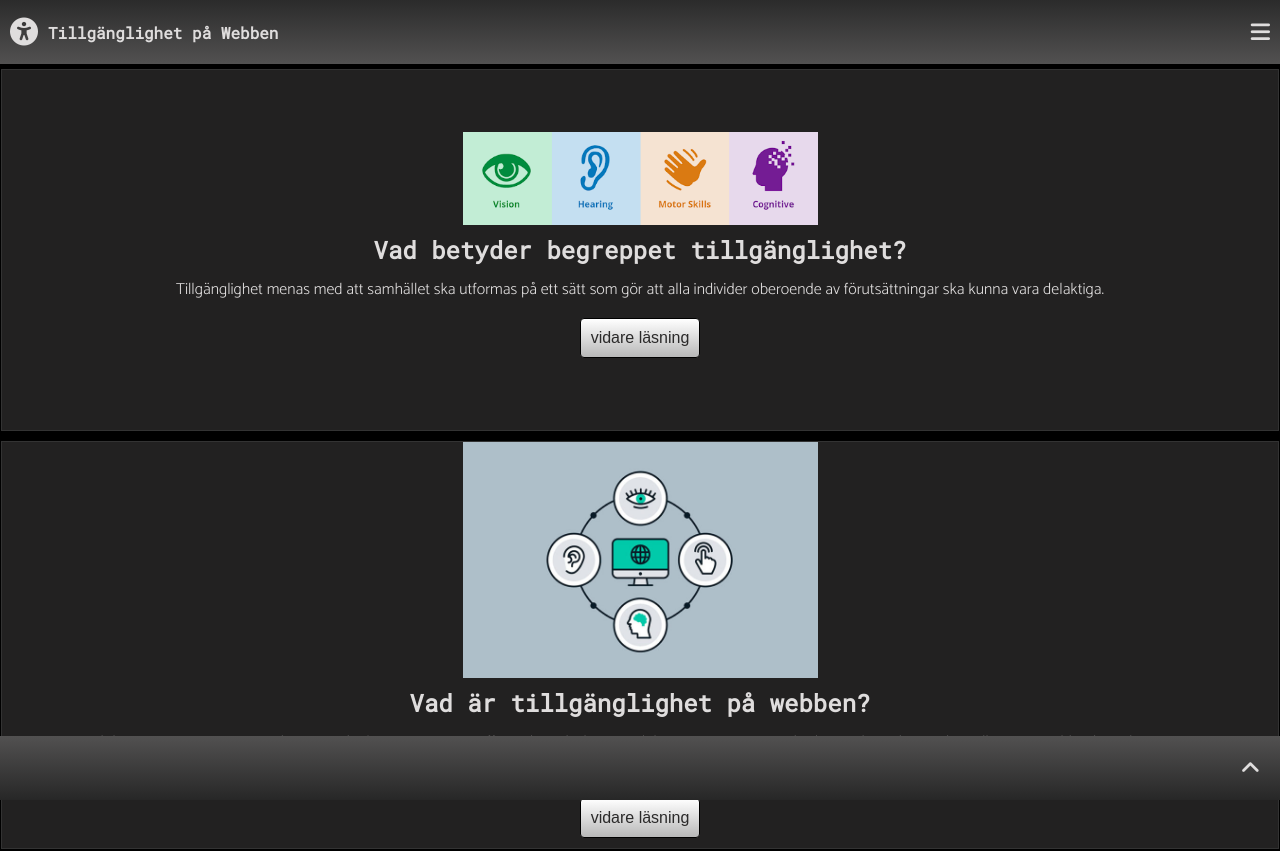
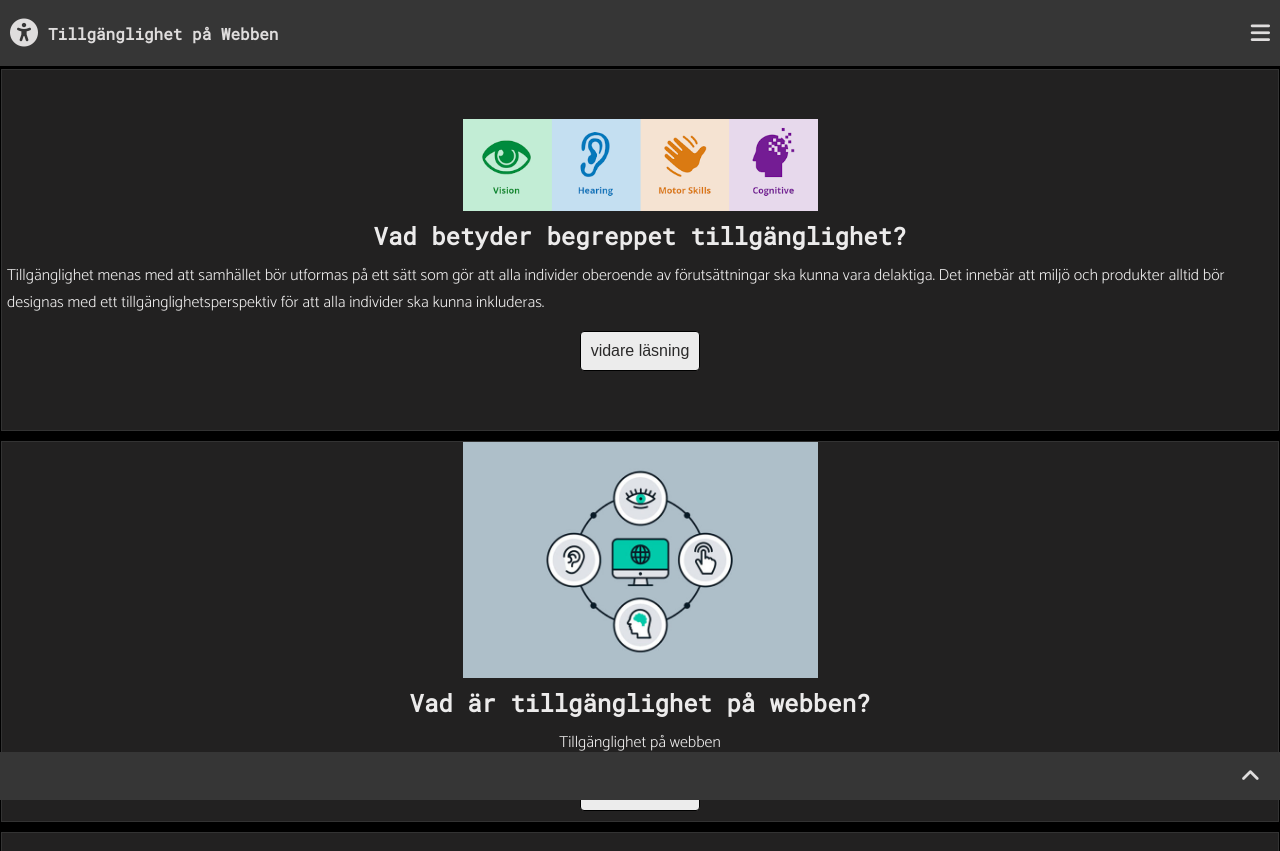
Before and after one commit to piggelini/HTML_CSS_inlamning_2, a plain HTML site: page index.html in a window 1280 px wide. Shown: the top 851 px of the page. Drawn offline with Linux system fonts and the light colour scheme.

Commit message:
scss structured, some style added

```diff
--- a/index.html
+++ b/index.html
@@ -29,8 +29,10 @@
                     <img src="images/apic.png" alt="">
                 </div>
                 <h2>Vad betyder begreppet tillgänglighet?</h2>
-                <p>Tillgänglighet menas med att samhället ska utformas på ett sätt som gör att alla individer oberoende
-                    av förutsättningar ska kunna vara delaktiga.</p>
+                <p>Tillgänglighet menas med att samhället bör utformas på ett sätt som gör att alla individer oberoende
+                    av förutsättningar ska kunna vara delaktiga. Det innebär att miljö och produkter alltid bör
+                    designas med ett tillgänglighetsperspektiv för att alla individer ska kunna inkluderas.
+                </p>
                 <a href="https://www.mfd.se/kunskap/ett-samhalle-for-alla/oka-tillgangligheten-i-samhallet/"><button>vidare
                         läsning</button> </a>
             </article>
@@ -39,10 +41,7 @@
                     <img src="images/Acess.jpg" alt="">
                 </div>
                 <h2>Vad är tillgänglighet på webben?</h2>
-                <p>Lorem ipsum dolor sit amet consectetur adipisicing elit. Suscipit aut quae officiis eligendi aliquam
-                    nihil, numquam error, explicabo modi, quidem sed repellat maiores blanditiis obcaecati magnam
-                    architecto
-                    ut nostrum ab.</p>
+                <p>Tillgänglighet på webben</p>
                 <a href="#"><button> vidare läsning</button></a>
             </article>
             <article>
--- /dev/null
+++ b/styles/partials/_mixins.scss
@@ -0,0 +1,10 @@
+@mixin headerFooterStyle{
+    display:flex;
+    height: 8.3vh;
+    width: 100%;
+    background: rgb(54, 54, 54);
+    align-items: center;
+    justify-content: space-between;
+    position: fixed;
+    right: 0;
+}
--- a/styles/style.scss
+++ b/styles/style.scss
@@ -1,38 +1,35 @@
-@mixin headerFooterStyle{
-    display:flex;
-    height: 8vh;
-    width: 100%;
-    background-image: linear-gradient(rgb(43, 43, 43), rgb(82, 81, 81));
-    align-items: center;
-    justify-content: space-between;
-    position: fixed;
-    right: 0;
+@import "partials/mixins";
+@import "partials/variables";
 
-}
+
 
 
 body{
     margin: 0;
     display: flex;
     flex-direction: column;
+}
 
 
 .wrapper{
-    margin-bottom: 8vh;
+    margin-bottom: 6vh;
     margin-top: 8vh;
     background: black;
     position: relative;
     min-height: 100%;
+}
 
 
 
 .header {
 @include headerFooterStyle;
 top: 0;
+}
 
-    .headline{
-        display:flex;
-        align-items: center;
+
+.headline{
+    display:flex;
+    align-items: center;
 
     .fa-universal-access{
         margin-left:10px;
@@ -46,7 +43,6 @@ top: 0;
         margin: 10px;
         font-family: "Roboto Mono", Verdana, Tahoma, sans-serif ;
     }
-
 }
 
 .fa-bars{
@@ -55,7 +51,7 @@ top: 0;
     margin:10px;
 }
 
-}
+
 
 .main {
     display:flex;
@@ -72,7 +68,7 @@ top: 0;
         flex-basis: 360px;
         height: 100%;
         background:rgb(34, 33, 33);
-        color:rgb(223, 221, 221);
+        color:rgb(236, 235, 235);
         margin: 5px 1px 5px 1px;
         border: 1px solid rgb(51, 51, 51);
 
@@ -102,14 +98,13 @@ top: 0;
             border-radius: 4px;
             padding: 10px;
             margin: 10px;
-            background-image: linear-gradient(white, rgb(184, 184, 184))
+            background:rgb(236, 236, 236);
+
+            &:hover {
+                background: pink;
+            }
         }
-
     }
-
-    }
-
-
 }
 
 .footer {
@@ -118,14 +113,12 @@ top: 0;
     justify-content: flex-end;
     align-items: center;
     bottom: 0;
-    background-image: linear-gradient( rgb(82, 81, 81),rgb(39, 39, 39));
+    height: 6vh;
+}
 
-    .fa-angle-up{
+.fa-angle-up{
         margin:20px;
         color:rgb(223, 221, 221);
         font-size: 22px;
 
-    }
-
 }
-}
```
Also changed, not shown: styles/partials/_variables.scss (added), styles/style.css, 1 other file.
